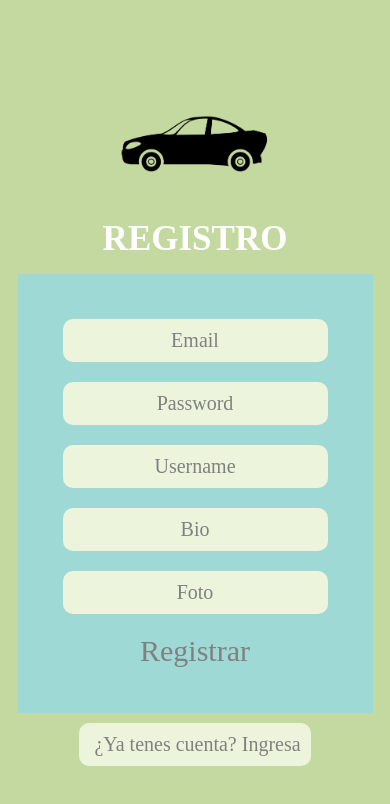
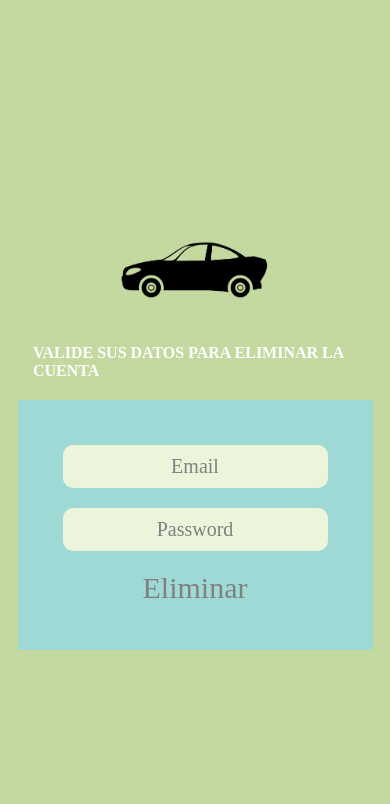
Before and after one commit to fedefullone/proyecto, a React Native app: screen /EliminarCuenta in a window 390 px wide. Shown: the top 804 px of the page. Built offline with nearby package versions, Linux system fonts and the light colour scheme.

Commit message:
eliminar cuenta

```diff
--- a/App.js
+++ b/App.js
@@ -9,6 +9,7 @@ import Home from './src/screens/Home';
 import Perfil from './src/screens/Perfil';
 import HomeMenu from './src/components/HomeMenu';
 import NewPost from './src/screens/NewPost';
+import EliminarCuenta from './src/screens/EliminarCuenta';
 
 const Stack = createNativeStackNavigator();
 const Tab = createBottomTabNavigator();
@@ -25,6 +26,8 @@ function App() {
         <Stack.Screen name="Perfil" component={ Perfil } options={{headerShown: false}} />
         <Stack.Screen name="HomeMenu" component={ HomeMenu } options={{headerShown: false}} />
         <Stack.Screen name="NewPost" component={ NewPost } options={{headerShown: false}} />
+        <Stack.Screen name="EliminarCuenta" component={ EliminarCuenta } options={{headerShown: false}} />
+
 
         </Stack.Navigator>
       </NavigationContainer>
--- /dev/null
+++ b/src/screens/EliminarCuenta.js
@@ -0,0 +1,139 @@
+import React, { Component } from 'react';
+import {Text,
+        View,
+        TouchableOpacity,
+        StyleSheet,
+        Image,
+        TextInput } from 'react-native'
+import {auth, db} from '../firebase/config';
+
+class EliminarCuenta extends Component {
+    constructor(){
+        super();
+        this.state = {
+            email: "",
+            password: "",
+            error: ""
+                }
+    }
+
+    borrar(email, password){
+        auth.signInWithEmailAndPassword(email, password)
+            .then( res => {
+                auth.currentUser.delete()
+                .then( () => {
+                        this.props.navigation.navigate('Login')
+                    })
+                })
+                    .catch(error => {
+                        this.setState({error: 'Credenciales inválidas.'})
+                      })
+            }
+
+
+render(){
+    return(
+        <View style={styles.container}>
+
+<Image
+        style = {styles.foto}
+        source = {require('../../assets/auto.webp')}
+        resizeMode = 'contain'
+    />
+            <Text style={styles.titulo}>Valide sus datos para eliminar la cuenta</Text>
+
+            <View style={styles.formulario}>
+                <TextInput
+                style={styles.field}
+                    placeholder= 'Email'
+                    keyboardType= 'email-address'
+                    onChangeText={ texto => this.setState({email : texto})}
+                    value = {this.state.email}
+
+                />
+                <TextInput
+                style={styles.field}
+                    placeholder= 'Password'
+                    keyboardType= 'default'
+                    secureTextEntry = {true}
+                    onChangeText={ texto => this.setState({password : texto})}
+                    value = {this.state.password}
+
+                />
+                    <Text style={styles.error}>{this.state.error}</Text>
+
+
+{
+            this.state.email =="" || this.state.password =="" ?
+                <TouchableOpacity>
+                    <Text style={styles.login}>Eliminar</Text>
+                </TouchableOpacity>
+            :
+                <TouchableOpacity onPress={ () => this.borrar (this.state.email, this.state.password)} >
+                    <Text style={styles.login}>Eliminar</Text>
+                </TouchableOpacity>
+}
+
+            </View>
+
+        </View>
+    )
+
+
+}
+}
+const styles = StyleSheet.create({
+    container:{
+        flex:1,
+        backgroundColor: '#C4D99F',
+        justifyContent: 'center',
+        alignItems: 'center'
+    },
+    titulo: {
+        fontFamily: 'Thonburi',
+        fontSize: 16,
+        fontWeight: 'bold',
+        textTransform: 'uppercase',
+        color:'white',
+        paddingBottom: 20,
+        paddingLeft: 33,
+
+
+    },
+    formulario:{
+        backgroundColor: '#9FD9D5',
+        padding: 35,
+        border: 10
+    },
+
+    login:{
+        fontFamily: 'Thonburi',
+        fontSize: 30,
+        margin: 10,
+        textAlign: 'center',
+        color: 'grey'
+    },
+    field: {
+        fontFamily: 'Thonburi',
+        backgroundColor: '#ECF5DB',
+        fontSize: 20,
+        margin: 10,
+        textAlign: 'center',
+        padding: 10,
+        color: 'grey',
+        borderRadius: 10
+    },
+    foto:{
+        height: 150,
+        width: 150
+    },
+    error:{
+        fontSize: 16,
+        color: 'white',
+        fontFamily: 'Thonburi'
+    }
+
+})
+
+
+export default EliminarCuenta;
--- a/src/screens/Perfil.js
+++ b/src/screens/Perfil.js
@@ -28,12 +28,10 @@ class Perfil extends Component {
     }
 //Funcionalidad extra. Eliminar usuario.
     borrar(){
-        auth.currentUser.delete()
-            .then( () => {
-                this.props.navigation.navigate('Login')
-            })
+                this.props.navigation.navigate('EliminarCuenta')
+            }
 
-    }
+
 
     componentDidMount() {
         db.collection('users').where('owner', '==', auth.currentUser.email).onSnapshot(
```
